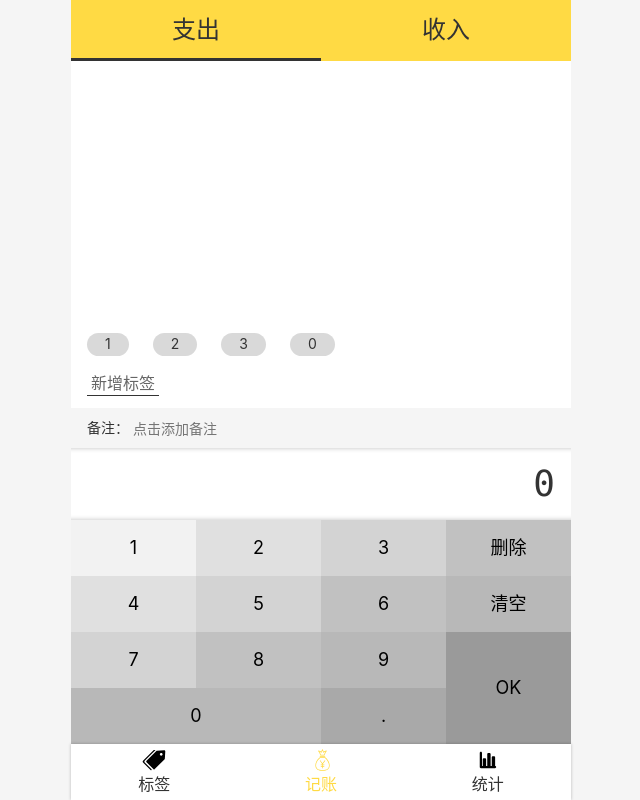
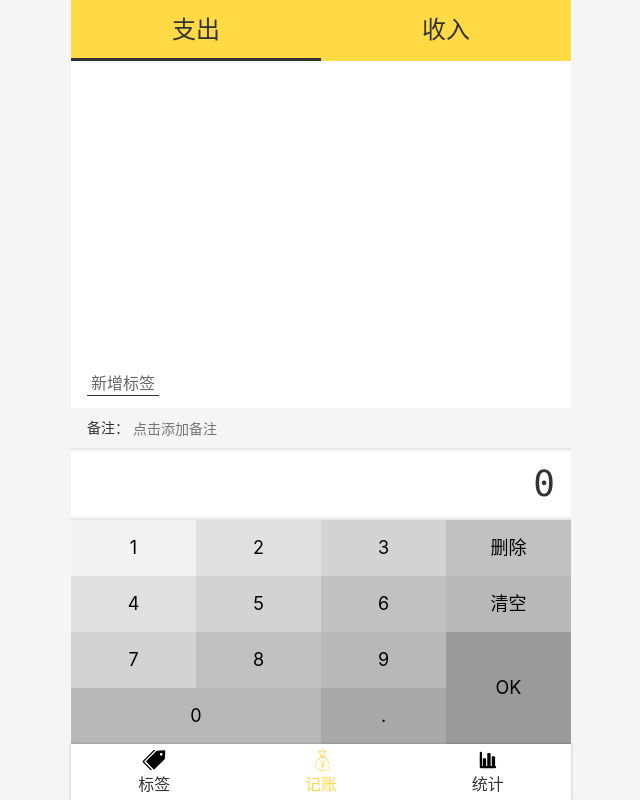
Before and after one commit to alertguo/mango-react-echarts, a React app: page /label#/money in a window 1280 px wide. Shown: the whole page, without its empty margins (319-959 px from the left). Built offline with nearby package versions, Linux system fonts and the light colour scheme.

Commit message:
根据type来展示标签

```diff
--- a/src/views/Label.tsx
+++ b/src/views/Label.tsx
@@ -29,12 +29,13 @@ function Label() {
   const {tags, addTag} = useTags();
   // 注释为添加 type 切换，后面修改 type 切换显示不同的标签
   const [type, setType] = useState<'-' | '+'>('-');
+  const typeTags = tags.filter(t => t.type === type);
   return (
     <Layout>
       <TypeSection value={type}
                    onChange={value => setType(value)}/>
       <TagList>
-        {tags.map(tag =>
+        {typeTags.map(tag =>
           <li key={tag.id}>
             <Link to={'/label/' + tag.id}>
               <span className="oneLine">{tag.name}</span>
--- a/src/views/Money.tsx
+++ b/src/views/Money.tsx
@@ -39,6 +39,7 @@ function Money() {
       <TypeSection value={selected.type}
                    onChange={(type) => onChange({type})}/>
       <TagsSection value={selected.tagIds}
+                   type={selected.type}
                    onChange={(tagIds) => onChange({tagIds})}/>
       <NotesSection value={selected.note}
                     onChange={(note) => onChange({note})}/>
--- a/src/views/Money/TagsSection.tsx
+++ b/src/views/Money/TagsSection.tsx
@@ -34,6 +34,7 @@ const Wrapper = styled.section`
   }
 `;
 type Props = {
+  type: '-' | '+',
   value: number[],
   onChange: (selected: number[]) => void
 }
@@ -42,7 +43,7 @@ const TagsSection: React.FC<Props> = (props) => {
   // 析构赋值
   const {tags, addTag} = useTags();
   const selectedTagIds = props.value;
-
+  const typeTags = tags.filter(t => t.type === props.type);
 
   const onToggleTag = (tagId: number) => {
     const index = selectedTagIds.indexOf(tagId);
@@ -57,7 +58,7 @@ const TagsSection: React.FC<Props> = (props) => {
   return (
     <Wrapper>
       <ol>
-        {tags.map(tag =>
+        {typeTags.map(tag =>
           <li key={tag.id} onClick={() => onToggleTag(tag.id)}
               className={getClass(tag.id)}
           >{tag.name}</li>)}
```
